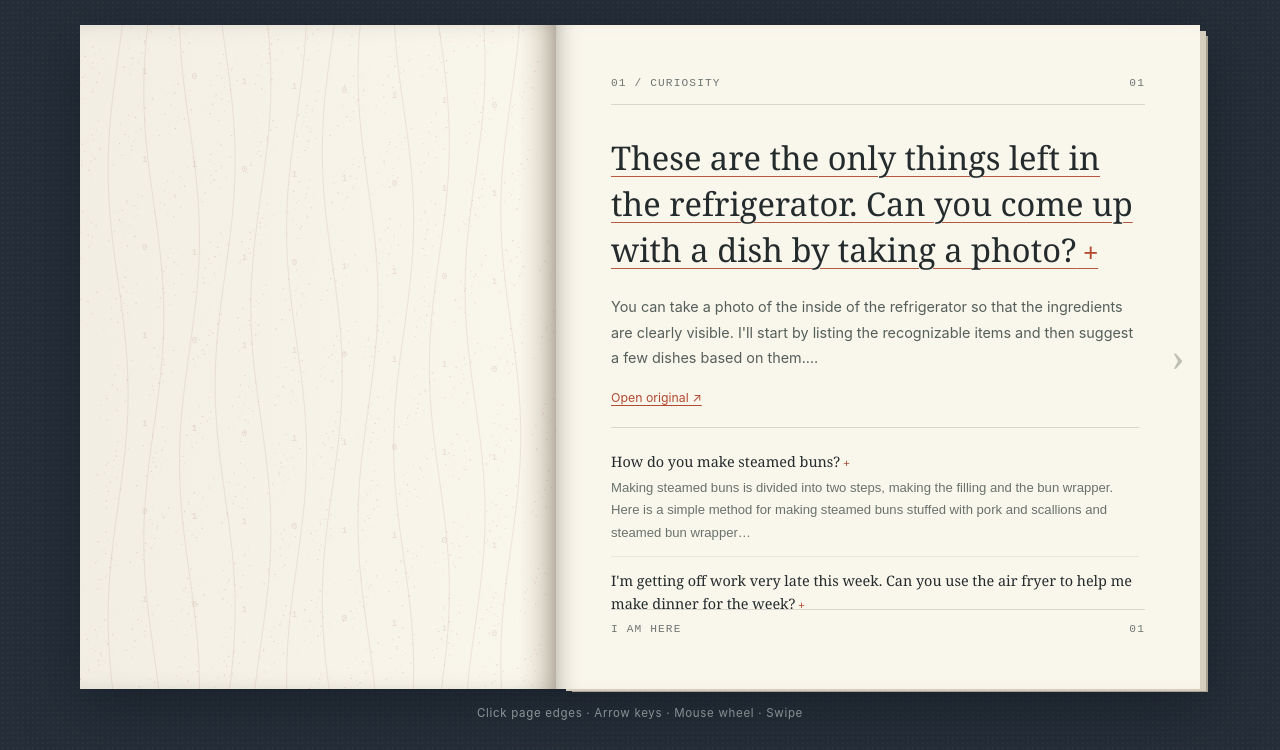
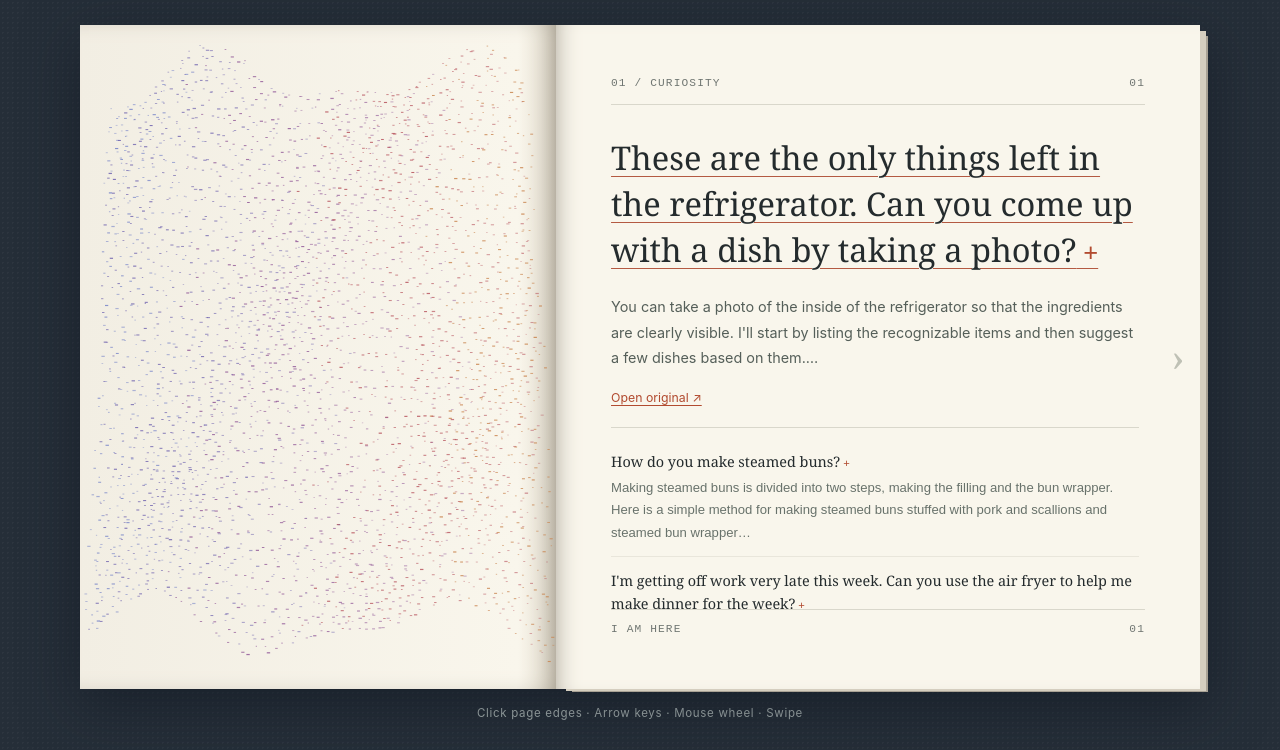
Before and after one commit to shikouchunxiong1-eng/i-am-here, a plain HTML site: page index.html in a window 1280 px wide. Shown: the part 50-800 px from the top of the page. Drawn offline with Linux system fonts and the light colour scheme; animation ran at ten frames a second.

Commit message:
Transform data stream into particle waves

```diff
--- a/datastream.js
+++ b/datastream.js
@@ -1,165 +1,112 @@
-/* A field of moving data points gathers into an imagined speaker. */
+/* A field of data becomes an anonymous presence after the rewind. */
 function createDataFace(canvas) {
   const ctx = canvas.getContext('2d');
   const reduced = window.matchMedia('(prefers-reduced-motion: reduce)');
-  const field = document.createElement('canvas');
-  field.width = 360;
-  field.height = 500;
-  const mask = field.getContext('2d', {willReadFrequently:true});
-  let awake = false, speaking = false, blend = 0, start = 0, frame = 0;
+  const colors = ['84, 102, 192', '104, 91, 172', '142, 83, 149', '183, 82, 92', '200, 130, 75'];
+  const columns = 70, rows = 52;
+  const points = [];
+  const fract = value => value - Math.floor(value);
+  for (let row = 0; row < rows; row++) {
+    for (let col = 0; col < columns; col++) {
+      const i = row * columns + col;
+      const random = fract(Math.sin(i * 12.9898 + 78.233) * 43758.5453);
+      const random2 = fract(Math.sin(i * 43.713 + 4.321) * 23758.5453);
+      const angle = i * 2.3999632297;
+      const radius = Math.sqrt((i + .5) / (columns * rows));
+      // The outline is made of particles, without drawing anatomical features.
+      const rim = i % 5 === 0;
+      const r = rim ? .96 + random * .04 : radius * .96;
+      const faceY = Math.sin(angle) * r;
+      const taper = 1 - .28 * Math.max(0, faceY);
+      let headX = Math.cos(angle) * r * taper, headY = faceY;
+      // A small scatter around the neck and shoulders makes the silhouette human.
+      if (i % 9 === 0) {
+        if (random < .45) {
+          headX = (random2 < .5 ? -1 : 1) * (.31 + random * .10);
+          headY = .82 + (random2 * 2 % 1) * .45;
+        } else {
+          headX = (random2 * 2 - 1) * 1.22;
+          headY = 1.15 + Math.abs(headX) * .22 + (random - .5) * .10;
+        }
+      }
+      points.push({
+        u: (col + random * .7) / (columns - 1),
+        v: (row + random2 * .65) / (rows - 1),
+        hx: headX,
+        hy: headY,
+        phase: random * Math.PI * 2,
+        size: .65 + random2 * 1.15,
+        alpha: .42 + random * .45,
+        color: colors[Math.min(colors.length - 1, Math.floor((col / columns * .7 + random * .3) * colors.length))]
+      });
+    }
+  }
+  let awake = false, speaking = false, blend = 0, start = 0, previous = 0, frame = 0;
   let width = 0, height = 0, visible = true;
 
-  // Draw a portrait as fine contour and feature lines; particles sample this mask.
-  mask.strokeStyle = '#885143';
-  mask.lineWidth = 1.4;
-  mask.lineCap = 'round';
-  function line(points) {
-    mask.beginPath();
-    mask.moveTo(points[0], points[1]);
-    for (let i = 2; i < points.length; i += 6) {
-      mask.bezierCurveTo(...points.slice(i, i + 6));
-    }
-    mask.stroke();
-  }
-  // Silhouette, cheeks and jaw.
-  line([180,58, 112,52,79,100,82,161, 83,243,102,336,140,379, 158,400,169,407,180,409]);
-  line([180,58, 248,52,281,100,278,161, 277,243,258,336,220,379, 202,400,191,407,180,409]);
-  for (let j = 0; j < 5; j++) {
-    const k = j * 4;
-    line([84+k,145, 76+k,219,96+k,321,141+k*.3,370]);
-    line([276-k,145, 284-k,219,264-k,321,219-k*.3,370]);
-  }
-  // Brows, eyes and concentric irises.
-  line([105,177, 121,165,146,165,161,176]);
-  line([199,176, 214,165,239,165,255,177]);
-  for (let k = 0; k < 3; k++) {
-    line([105,193+k*2, 121,177+k,145,178+k,160,192+k, 143,204+k,122,204+k,105,193+k*2]);
-    line([200,192+k, 215,178+k,239,177+k,255,193+k*2, 238,204+k,217,204+k,200,192+k]);
-  }
-  for (const x of [133,227]) for (const radius of [4,8,12]) {
-    mask.beginPath(); mask.ellipse(x,192,radius,radius*.8,0,0,Math.PI*2); mask.stroke();
-  }
-  // Nose, philtrum and the closed mouth outline.
-  line([175,197, 172,229,164,262,159,274, 167,281,176,283,180,282]);
-  line([185,197, 188,229,196,262,201,274, 193,281,184,283,180,282]);
-  line([146,322, 158,309,168,313,180,317, 192,313,202,309,214,322]);
-  line([146,322, 160,336,200,336,214,322]);
-  line([164,292, 172,297,188,297,196,292]);
-  // Neck and shoulders lend the face a human silhouette.
-  line([138,378, 141,417,125,428,83,443, 64,450,49,463,38,480]);
-  line([222,378, 219,417,235,428,277,443, 296,450,311,463,322,480]);
-  // Fine horizontal cross-contours build depth in the face.
-  for (let y = 94; y < 372; y += 9) {
-    const taper = Math.sqrt(Math.max(0, 1 - ((y - 220) / 180) ** 2));
-    const span = 90 * taper;
-    if (span < 12) continue;
-    mask.globalAlpha = .20;
-    mask.beginPath();
-    mask.moveTo(180-span,y);
-    mask.quadraticCurveTo(180,y+10*taper,180+span,y);
-    mask.stroke();
-  }
-  mask.globalAlpha = 1;
-  const pixels = mask.getImageData(0,0,360,500).data;
-  const targets = [];
-  for (let y=40; y<485; y+=3) for (let x=35; x<325; x+=3) {
-    const alpha=pixels[(y*360+x)*4+3];
-    if (alpha>14) targets.push({x:x/360,y:y/500,a:Math.max(.28,alpha/255)});
-  }
-  const points = targets.map((target, i) => ({
-    target,
-    x: ((i*73)%997)/997,
-    y: ((i*193+47)%991)/991,
-    speed: .015 + (i%9)*.004,
-    phase: (i*2.399)%6.283,
-    size: .55 + (i%5)*.16
-  }));
-
   function resize() {
-    const rect=canvas.getBoundingClientRect();
-    width=rect.width; height=rect.height;
-    const scale=Math.min(window.devicePixelRatio||1,2);
-    canvas.width=Math.max(1,Math.round(width*scale));
-    canvas.height=Math.max(1,Math.round(height*scale));
-    ctx.setTransform(scale,0,0,scale,0,0);
+    const rect = canvas.getBoundingClientRect();
+    width = rect.width; height = rect.height;
+    const scale = Math.min(window.devicePixelRatio || 1, 2);
+    canvas.width = Math.max(1, Math.round(width * scale));
+    canvas.height = Math.max(1, Math.round(height * scale));
+    ctx.setTransform(scale, 0, 0, scale, 0, 0);
   }
   function draw(timestamp) {
-    frame=0;
+    frame = 0;
     if (!visible || !width || !height) return;
-    if (!start) start=timestamp;
-    const time=(timestamp-start)/1000;
-    const desired=awake?1:0;
-    blend += (desired-blend)*.025;
-    if (Math.abs(desired-blend)<.002) blend=desired;
-    ctx.clearRect(0,0,width,height);
-    const scale=Math.min(width/360,height/500)*.96;
-    const fw=360*scale, fh=500*scale;
-    const ox=(width-fw)/2, oy=(height-fh)/2;
-    // Glowing threads remain visible beneath the assembled portrait.
-    ctx.lineWidth=.65;
-    for (let k=0;k<12;k++) {
-      const x=width*(.08+k*.075);
-      ctx.strokeStyle='rgba(145,91,71,'+(.10+.08*(1-blend))+')';
-      ctx.beginPath();
-      for (let y=0;y<=height;y+=8) {
-        const dx=Math.sin(y*.014+time*(.55+k*.018)+k)*10;
-        if(y===0)ctx.moveTo(x+dx,y);else ctx.lineTo(x+dx,y);
+    if (!start) start = timestamp;
+    const time = reduced.matches ? 0 : (timestamp - start) / 1000;
+    const desired = awake ? 1 : 0;
+    const elapsed = previous ? Math.min((timestamp - previous) / 1000, .12) : 0;
+    previous = timestamp;
+    blend = reduced.matches ? desired : blend + (desired - blend) * (1 - Math.exp(-elapsed * 1.6));
+    if (Math.abs(desired - blend) < .002) blend = desired;
+    ctx.clearRect(0, 0, width, height);
+    const headWidth = Math.min(width * .74, height * .51);
+    const headHeight = Math.min(height * .68, width * .92);
+    const cx = width * .5, cy = height * .48;
+    for (const p of points) {
+      // Layered travelling waves create the impression of a flowing particle surface.
+      const u = p.u * 2 - 1, v = p.v;
+      const wave = Math.sin(u * 5.2 + v * 7.5 - time * 1.1) * .035
+        + Math.sin(u * 9 - v * 5 + time * .72) * .018;
+      const wx = width * (.5 + u * (.43 + .055 * v) + Math.sin(v * 9 - time * .7 + p.phase) * .008);
+      const wy = height * (.08 + v * .82 + wave);
+      let hx = cx + p.hx * headWidth * .5;
+      let hy = cy + p.hy * headHeight * .5;
+      // A soft movement in the lower cloud follows the typed voice, without a drawn mouth.
+      if (speaking && !reduced.matches) {
+        const voice = Math.exp(-((p.hx / .46) ** 2 + ((p.hy - .48) / .22) ** 2));
+        hy += Math.sin(time * 9 + p.phase * .22) * height * .009 * voice;
+        hx += Math.sin(time * 7) * width * .003 * voice;
       }
-      ctx.stroke();
+      hx += Math.sin(time * .9 + p.phase) * 1.5;
+      hy += Math.cos(time * .8 + p.phase) * 1.5;
+      const x = wx + (hx - wx) * blend, y = wy + (hy - wy) * blend;
+      ctx.fillStyle = `rgba(${p.color}, ${p.alpha})`;
+      const length = p.size * (1.2 + (1 - blend) * .7);
+      ctx.fillRect(x - length / 2, y - p.size * .34, length, Math.max(.7, p.size * .68));
     }
-    if (blend > .05) {
-      // Keep the features legible while individual data points keep drifting.
-      ctx.save();
-      ctx.globalAlpha = blend * .62;
-      ctx.drawImage(field, ox, oy, fw, fh);
-      ctx.restore();
-    }
-    ctx.save();
-    ctx.font = '9px monospace';
-    for (let column = 0; column < 8; column++) {
-      for (let row = 0; row < 7; row++) {
-        const x = width * (.13 + column * .105);
-        const y = ((row * 88 + time * (12 + column)) % (height + 25)) - 10;
-        const symbol = ((column * 11 + row * 7 + Math.floor(time * 1.5)) % 3) ? '1' : '0';
-        ctx.fillStyle = 'rgba(143,76,57,' + (.16 * (1 - blend * .55)) + ')';
-        ctx.fillText(symbol, x, y);
-      }
-    }
-    ctx.restore();
-    for (const p of points) {
-      const fy=((p.y+time*p.speed)%1)*height;
-      const fx=(p.x*width + Math.sin(fy*.013+time*.7+p.phase)*9);
-      const tx=ox+p.target.x*fw, ty=oy+p.target.y*fh;
-      const x=fx+(tx-fx)*blend, y=fy+(ty-fy)*blend;
-      ctx.fillStyle='rgba(151,65,45,'+Math.min(.8,.18+p.target.a*.58*blend)+')';
-      ctx.fillRect(x,y,p.size,p.size);
-    }
-    if (blend>.4) {
-      const mouthOpen=speaking && !reduced.matches ? 3+Math.abs(Math.sin(time*9))*9 : 1;
-      ctx.save();
-      ctx.translate(ox,oy);ctx.scale(scale,scale);
-      ctx.strokeStyle='rgba(123,52,38,'+(.65*blend)+')';
-      ctx.lineWidth=1.3;
-      ctx.beginPath();ctx.moveTo(147,322);
-      ctx.quadraticCurveTo(180,322-mouthOpen*.35,213,322);
-      ctx.quadraticCurveTo(180,322+mouthOpen,147,322);ctx.stroke();
-      ctx.restore();
-    }
-    if (!reduced.matches || Math.abs(desired-blend)>.002) frame=requestAnimationFrame(draw);
+    if (!reduced.matches || blend !== desired) frame = requestAnimationFrame(draw);
   }
-  function resume(){ if(!frame && visible)frame=requestAnimationFrame(draw); }
-  new ResizeObserver(()=>{resize();resume()}).observe(canvas);
-  document.addEventListener('visibilitychange',()=>{visible=!document.hidden;if(visible){start=0;resume()}else{cancelAnimationFrame(frame);frame=0}});
-  reduced.addEventListener('change',resume);
-  resize();resume();
+  function resume() { if (!frame && visible) frame = requestAnimationFrame(draw); }
+  new ResizeObserver(() => { resize(); resume(); }).observe(canvas);
+  document.addEventListener('visibilitychange', () => {
+    visible = !document.hidden;
+    if (visible) { start = 0; previous = 0; resume(); }
+    else { cancelAnimationFrame(frame); frame = 0; }
+  });
+  reduced.addEventListener('change', resume);
+  resize(); resume();
   return {
-    awaken(){awake=true;resume()},
-    setSpeaking(value){speaking=value;resume()}
+    awaken() { awake = true; resume(); },
+    setSpeaking(value) { speaking = value; resume(); }
   };
 }
 
 const dataFaces = Array.from(document.querySelectorAll('.data-face'), createDataFace);
 window.dataVoice = {
-  awaken(){dataFaces.forEach(face=>face.awaken())},
-  setSpeaking(value){dataFaces.forEach(face=>face.setSpeaking(value))}
+  awaken() { dataFaces.forEach(face => face.awaken()); },
+  setSpeaking(value) { dataFaces.forEach(face => face.setSpeaking(value)); }
 };
--- a/index.html
+++ b/index.html
@@ -1,5 +1,5 @@
 <!doctype html>
-<html lang="en"><head><meta charset="utf-8"><meta name="viewport" content="width=device-width,initial-scale=1"><meta name="theme-color" content="#252e38"><title>I AM HERE</title><link rel="stylesheet" href="authorization.css?v=face1"><script defer src="corpus.js?v=expanded110"></script><script defer src="datastream.js?v=face1"></script><script defer src="authorization.js?v=face1"></script></head>
+<html lang="en"><head><meta charset="utf-8"><meta name="viewport" content="width=device-width,initial-scale=1"><meta name="theme-color" content="#252e38"><title>I AM HERE</title><link rel="stylesheet" href="authorization.css?v=face1"><script defer src="corpus.js?v=expanded110"></script><script defer src="datastream.js?v=wave2"></script><script defer src="authorization.js?v=face1"></script></head>
 <body>
 <div id="paper"><header class="toolbar"><span class="brand">I AM HERE <span>／我在</span></span><button id="language" class="language" type="button" aria-label="Switch language">中文</button></header>
 <main class="reader"><div class="book" id="book">
```
